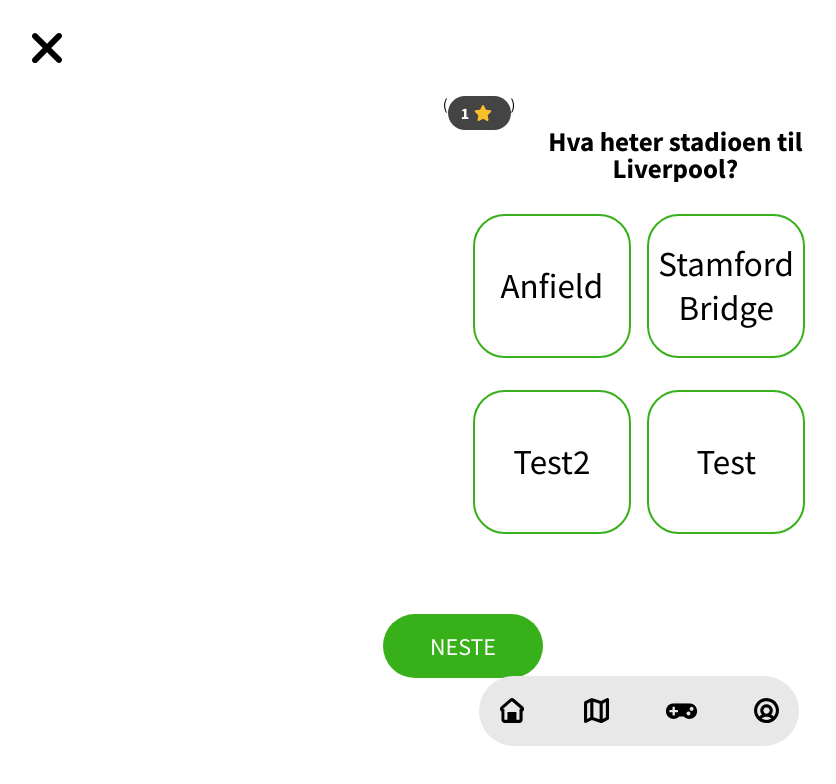
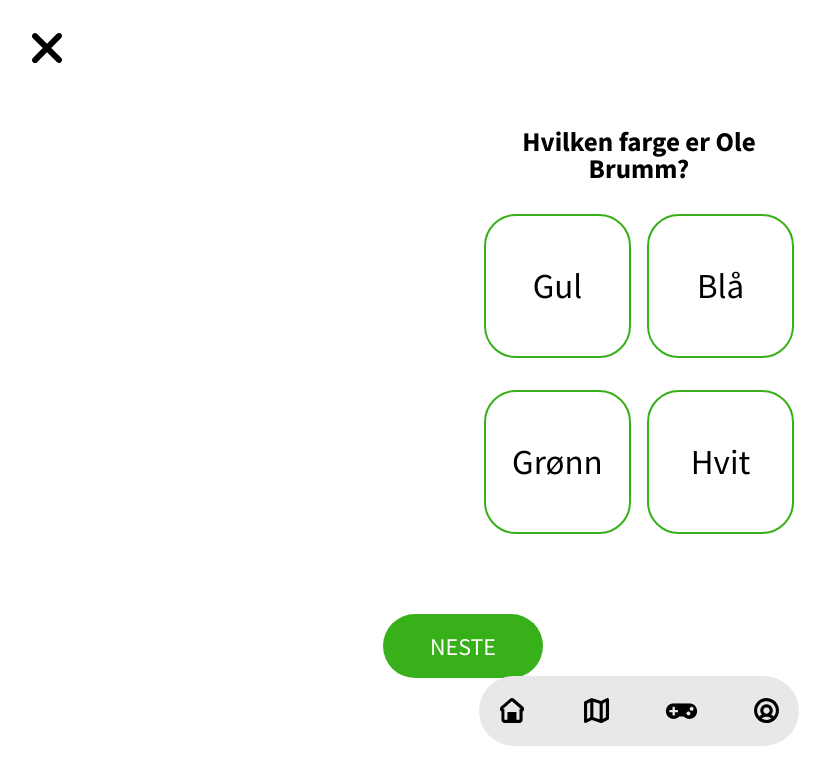
Before and after one commit to silje-denise/SmidigProsjektV2022, a React (Create React App) app in the folder smidig/: page /quiz in a window 1280 px wide. Shown: the top 784 px of the page, without its empty margins (1-837 px from the left). Built offline with nearby package versions, Linux system fonts and the light colour scheme.

Commit message:
fix; la på funskjon quiz

```diff
--- a/smidig/src/components/Quiz/quizArray.js
+++ b/smidig/src/components/Quiz/quizArray.js
@@ -2,47 +2,47 @@
 
 
 const quizQuestions = [{
-    questionText: 'Hva heter stadioen til Liverpool?',
+    questionText: 'Hvilken farge er Ole Brumm?',
     answerOptions:
     // Q1
         [
-        { answerText: 'Anfield',  correct: true },
-        { answerText: 'Stamford Bridge', correct: false },
-        { answerText: 'Test2', correct: false },
-        { answerText: 'Test', correct: false }
+        { answerText: 'Gul',  correct: true },
+        { answerText: 'Blå', correct: false },
+        { answerText: 'Grønn', correct: false },
+        { answerText: 'Hvit', correct: false }
     ]
 },
 {
-    questionText: 'hva heter kapteinen på Liverpool?',
+    questionText: 'Hvilket insekt bygger store tuer i skoen, ofte inntil en trestamme?',
     answerOptions:
     // Q2
         [
-        { answerText: 'Van dijk', correct: false },
-        { answerText: 'Henderson', correct: false },
-        { answerText: 'Trent-Alexander-Arnold', correct: false },
-        { answerText: 'Keita', correct: true }
+        { answerText: 'Bjørn', correct: false },
+        { answerText: 'Veps', correct: false },
+        { answerText: 'Rev', correct: false },
+        { answerText: 'Maur', correct: true }
     ]
 },
 {
-    questionText: 'Hvor mange trofeer har liverpool?',
+    questionText: 'Hva heter hunden til Mikke Mus?',
     answerOptions:
     // Q3
         [
-        { answerText: '9', correct: true },
-        { answerText: '8', correct: false },
-        { answerText: '5', correct: true },
-        { answerText: '10', correct: true }
+        { answerText: 'Pluto', correct: true },
+        { answerText: 'Mikke', correct: false },
+        { answerText: 'Venus', correct: false },
+        { answerText: 'Torgeir', correct: false }
     ]
 },
 {
-    questionText: 'Hvilke spiller selges det mest drakter av?',
+    questionText: 'Hvilken prinsesse sov i hundre år?',
     answerOptions:
     // Q4
         [
-        { answerText: 'Salah', correct: true },
-        { answerText:'Mane', correct: false },
-        { answerText: 'Navarsete', correct: false },
-        { answerText: 'Brage', correct: false }
+        { answerText: 'Tornerose', correct: true },
+        { answerText:'Disney', correct: false },
+        { answerText: 'Daisy', correct: false },
+        { answerText: 'Fiona', correct: false }
 
     ]
 }
--- a/smidig/src/components/group2/Quiz.jsx
+++ b/smidig/src/components/group2/Quiz.jsx
@@ -118,8 +118,8 @@ const Quiz = () => {
         setAnswerClicked(-1)
         }
             else {
-                console.log("quizen er ferdig")
-                setShowScore(true)
+
+                alert("quizen er ferdig")
             }
     }
 
@@ -130,10 +130,7 @@ const Quiz = () => {
 
 
             <StyledQuizWrapper>
-                {showScore}  (
-
-                <PointsComponent>{score}</PointsComponent>
-                )
+                {showScore}
                 <StyledQuizQuestion>
                 {quizQuestions[currentQuestion].questionText}
                 </StyledQuizQuestion>
```
